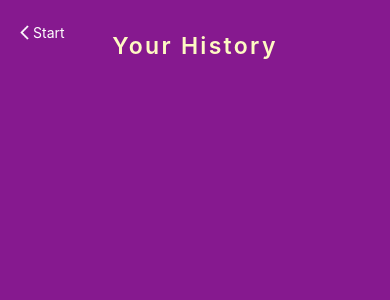
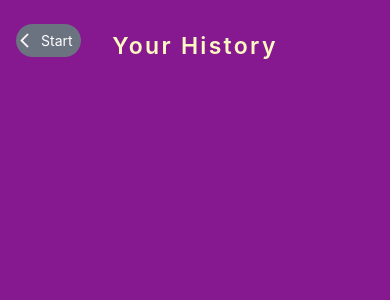
Before and after one commit to As-Tomas/Storyteller-App, a React Native app in the folder Storyteller/: screen /History in a window 390 px wide. Shown: the top 300 px of the page. Built offline with nearby package versions, Linux system fonts and the light colour scheme.

Commit message:
more visible back btn in all screens

```diff
--- a/Storyteller/src/screens/HistoryScreen.js
+++ b/Storyteller/src/screens/HistoryScreen.js
@@ -20,12 +20,12 @@ export default function HistoryScreen() {
     <View className="flex-1 bg-fuchsia-800 items-center p-5 pt-8 relative">
       <TouchableOpacity
         onPress={() => navigation.navigate('Welcome')}
-        className="absolute top-6 left-4 flex-row items-center justify-center">
+        className="absolute top-6 left-4 flex-row items-center justify-center bg-gray-500 rounded-3xl">
         <Image
           source={require('../../assets/elements/arrow_back.png')}
           style={{width: hp(2), height: hp(2)}}
         />
-        <Text className="text-white" style={{fontSize: wp(3.5)}}>
+        <Text className="text-white m-2" style={{fontSize: wp(3.5)}}>
           Start
         </Text>
       </TouchableOpacity>
--- a/Storyteller/src/screens/ParentScreen.js
+++ b/Storyteller/src/screens/ParentScreen.js
@@ -38,12 +38,12 @@ export default function ParentScreen() {
     <View className="flex-1 bg-fuchsia-800 items-center justify-center relative">
       <TouchableOpacity
         onPress={() => navigation.navigate('Welcome')}
-        className="absolute top-6 left-4 flex-row items-center justify-center">
+        className="absolute top-6 left-4 flex-row items-center justify-center bg-gray-500 rounded-3xl">
         <Image
           source={require('../../assets/elements/arrow_back.png')}
           style={{width: hp(2), height: hp(2)}}
         />
-        <Text className="text-white" style={{fontSize: wp(3.5)}}>
+        <Text className="text-white m-2" style={{fontSize: wp(3.5)}}>
           Start
         </Text>
       </TouchableOpacity>
--- a/Storyteller/src/screens/StoryScreen.js
+++ b/Storyteller/src/screens/StoryScreen.js
@@ -22,12 +22,12 @@ export default function StoryScreen() {
       <TouchableOpacity
         onPress={() => navigation.navigate('Welcome')}
         // Todo add navigation accordingly to parent or child
-        className="absolute top-6 left-4 flex-row items-center justify-center">
+        className="absolute top-6 left-4 flex-row items-center justify-center bg-gray-500 rounded-3xl">
         <Image
           source={require('../../assets/elements/arrow_back.png')}
           style={{width: hp(2), height: hp(2)}}
         />
-        <Text className="text-white" style={{fontSize: wp(3.5)}}>
+        <Text className="text-white m-2" style={{fontSize: wp(3.5)}}>
           Start
         </Text>
       </TouchableOpacity>
```
